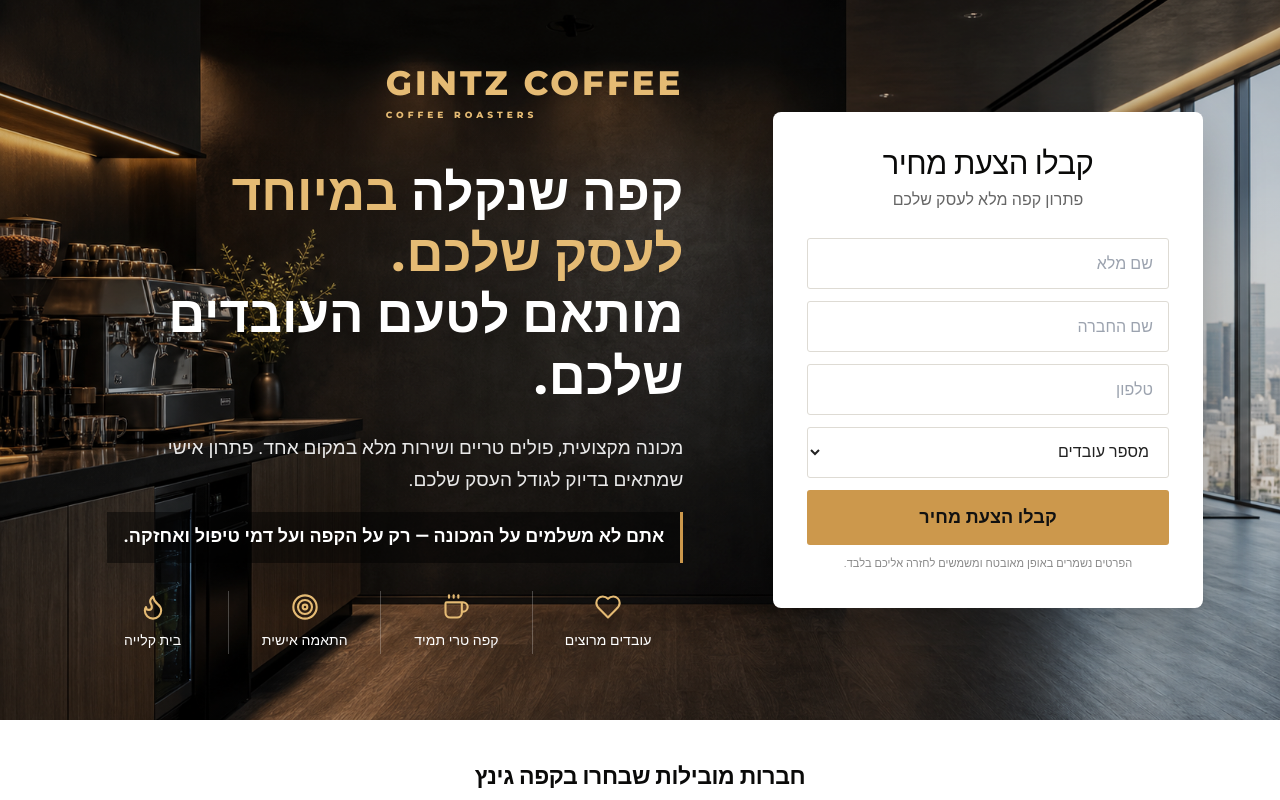
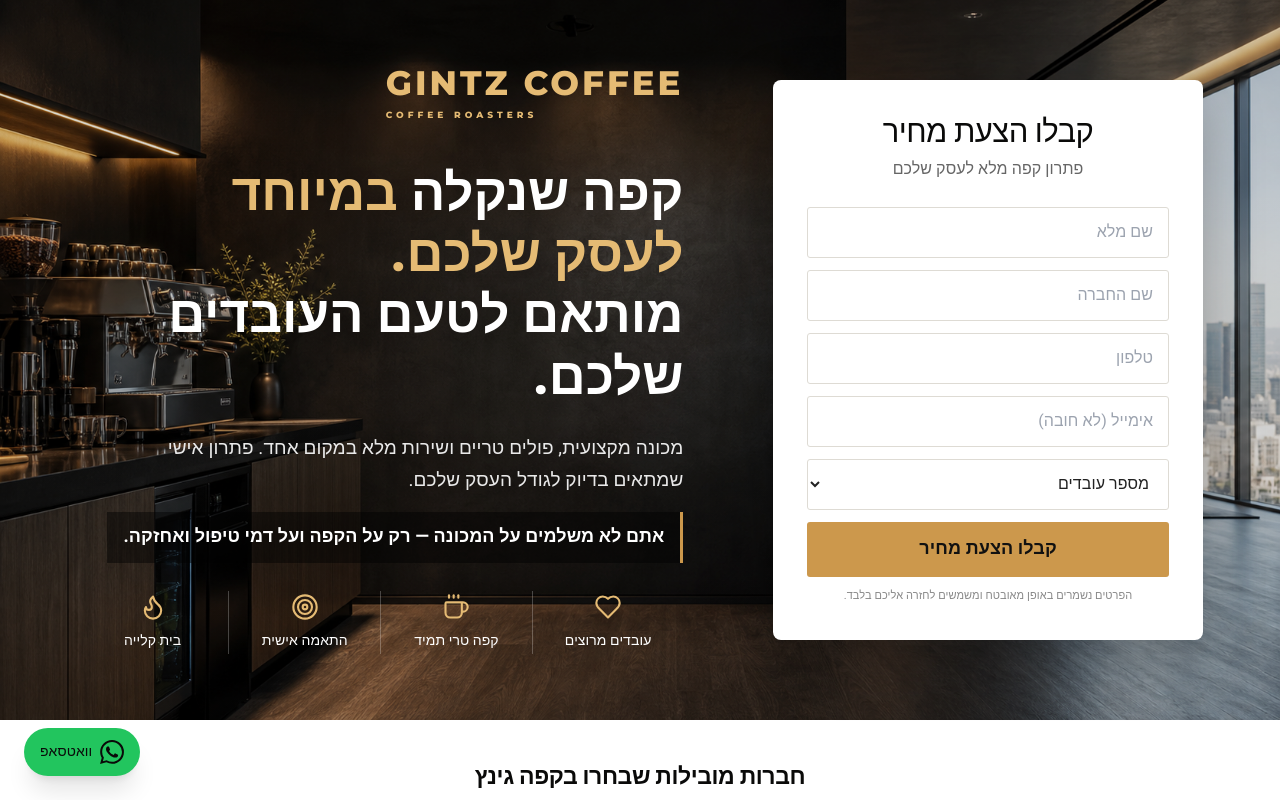
Before and after one commit to ronen12341/gintzcoffee, a Next.js app: page /lp in a window 1280 px wide. Shown: the top 800 px of the page. Built offline with nearby package versions, Linux system fonts and the light colour scheme; a web font is replaced by a local one.

Commit message:
Update site

```diff
--- a/src/app/lp/page.tsx
+++ b/src/app/lp/page.tsx
@@ -2,6 +2,7 @@ import type { Metadata } from "next";
 import Image from "next/image";
 import { Coffee, Flame, Heart, ShieldCheck, Target } from "lucide-react";
 import X10LeadForm from "@/components/X10LeadForm";
+import WhatsAppButton from "@/components/ui/WhatsAppButton";
 
 export const metadata: Metadata = {
   alternates: { canonical: "/lp" },
@@ -103,6 +104,7 @@ export default function LandingPage() {
         </div>
       </section>
       <footer>© GINTZ COFFEE ROASTERS. כל הזכויות שמורות.</footer>
+      <WhatsAppButton />
     </div>
   );
 }
--- a/src/components/X10LeadForm.tsx
+++ b/src/components/X10LeadForm.tsx
@@ -10,6 +10,7 @@ export default function X10LeadForm() {
     name: "",
     company: "",
     phone: "",
+    email: "",
     employees: "",
   });
   const [errors, setErrors] = useState<Record<string, string>>({});
@@ -25,6 +26,9 @@ export default function X10LeadForm() {
       nextErrors.phone = "יש להזין מספר טלפון";
     } else if (!/^[\d\s\-+()]{9,15}$/.test(form.phone)) {
       nextErrors.phone = "מספר הטלפון אינו תקין";
+    }
+    if (form.email && !/^[^\s@]+@[^\s@]+\.[^\s@]+$/.test(form.email)) {
+      nextErrors.email = "כתובת האימייל אינה תקינה";
     }
     if (!form.employees) nextErrors.employees = "יש לבחור מספר עובדים";
     return nextErrors;
@@ -48,6 +52,7 @@ export default function X10LeadForm() {
         body: JSON.stringify({
           name: form.name,
           phone: form.phone,
+          email: form.email,
           businessType: form.company,
           message: `מספר עובדים: ${form.employees}`,
           formType: "lead",
@@ -124,6 +129,22 @@ export default function X10LeadForm() {
       </div>
 
       <div className="field">
+        <label htmlFor="lp-email">אימייל</label>
+        <input
+          id="lp-email"
+          type="email"
+          inputMode="email"
+          autoComplete="email"
+          dir="rtl"
+          value={form.email}
+          onChange={(event) => setForm({ ...form, email: event.target.value })}
+          placeholder="אימייל (לא חובה)"
+          aria-invalid={Boolean(errors.email)}
+        />
+        {errors.email && <p className="field-error">{errors.email}</p>}
+      </div>
+
+      <div className="field">
         <label htmlFor="lp-employees">מספר עובדים</label>
         <select
           id="lp-employees"
```
